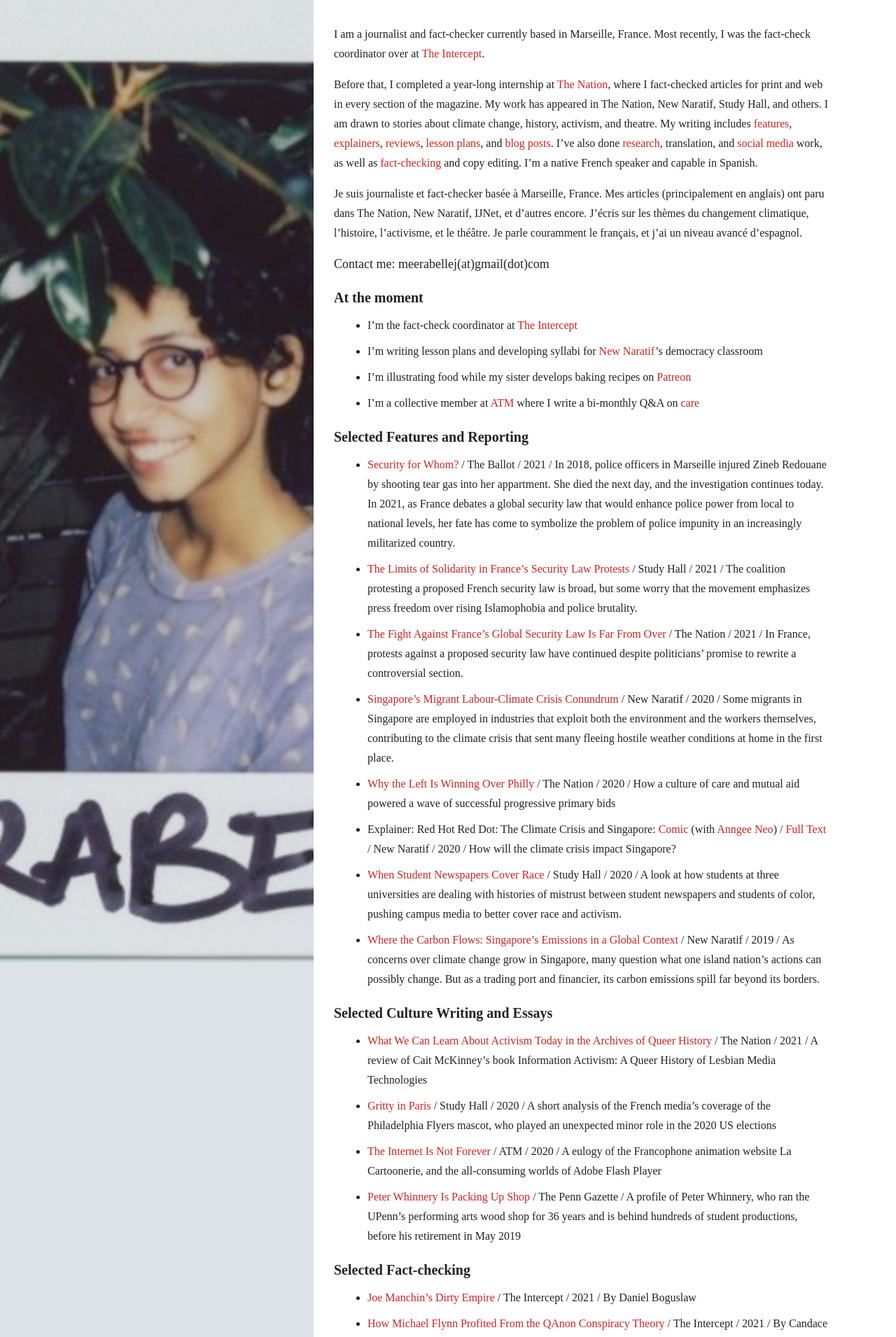
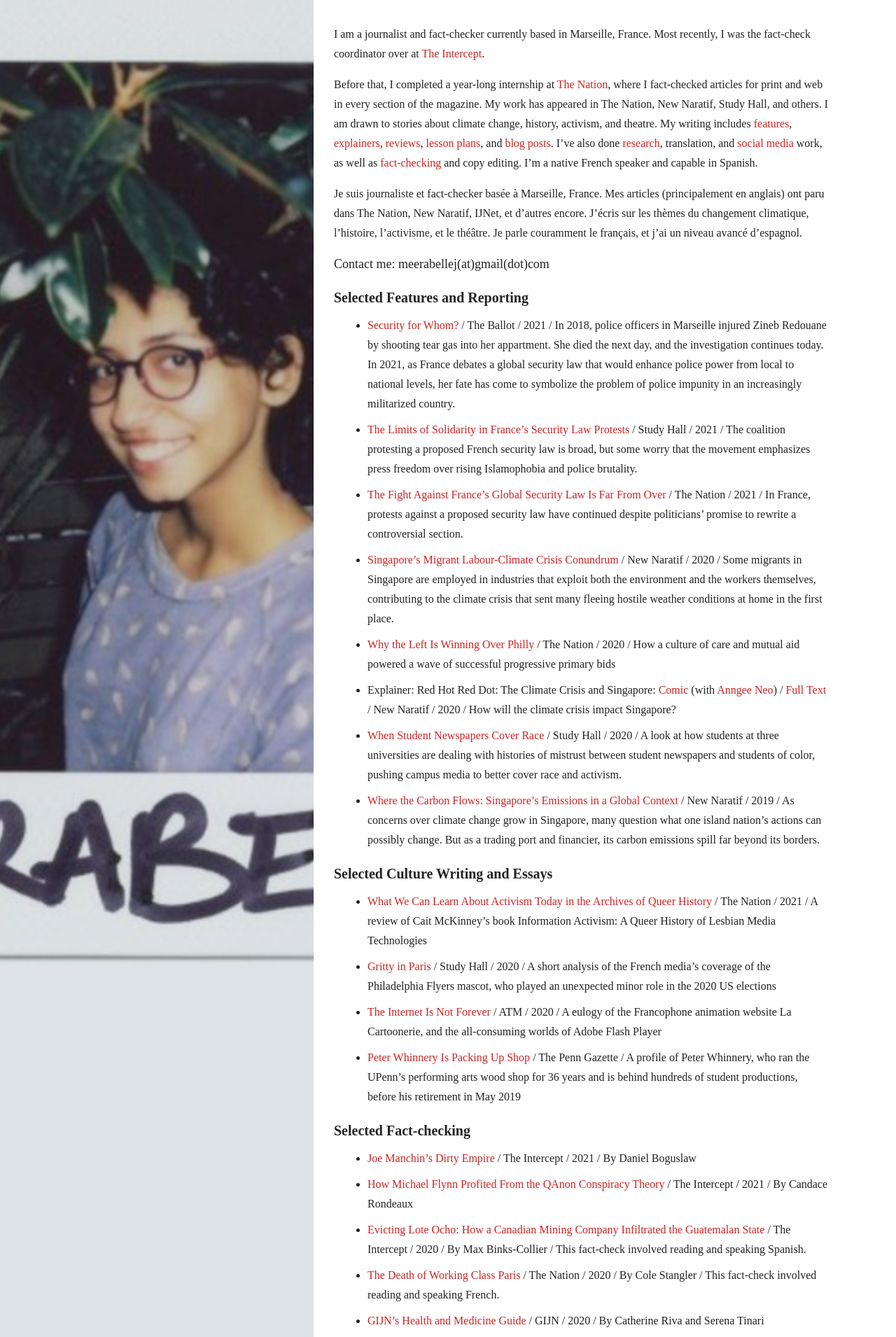
Before and after one commit to meerabellejesuthasan/meerabellejesuthasan.github.io, a Jekyll site: the page built from index.md, in a window 1280 px wide. Shown: the top 1910 px of the page at 70% size. Built offline with Jekyll 4.4.1, drawn with Linux system fonts in a browser that asks for light colours; nearby versions of some CDN libraries; some web fonts are replaced; Markdown is read by kramdown in place of the engine named in the settings.

Commit message:
Update index.md

```diff
--- a/index.md
+++ b/index.md
@@ -8,12 +8,6 @@ Before that, I completed a year-long internship at [The Nation](https://thenatio
 Je suis journaliste et fact-checker basée à Marseille, France. Mes articles (principalement en anglais) ont paru dans The Nation, New Naratif, IJNet, et d'autres encore. J'écris sur les thèmes du changement climatique, l'histoire, l'activisme, et le théâtre. Je parle couramment le français, et j'ai un niveau avancé d'espagnol.
 
 ## Contact me: meerabellej(at)gmail(dot)com
-
-<h1>At the moment</h1>
-* I'm the fact-check coordinator at [The Intercept](http://theintercept.com/)
-* I'm writing lesson plans and developing syllabi for [New Naratif](https://newnaratif.com/)'s democracy classroom
-* I'm illustrating food while my sister develops baking recipes on [Patreon](https://www.patreon.com/cocobelle)
-* I'm a collective member at [ATM](https://www.atm-magazine.com/) where I write a bi-monthly Q&A on [care](https://www.atm-magazine.com/online/who-cares-3)
 
 <h1 id="writing">Selected Features and Reporting </h1>
 * [Security for Whom?](https://www.theballot.world/articles/security-for-who) / The Ballot / 2021 / In 2018, police officers in Marseille injured Zineb Redouane by shooting tear gas into her appartment. She died the next day, and the investigation continues today. In 2021, as France debates a global security law that would enhance police power from local to national levels, her fate has come to symbolize the problem of police impunity in an increasingly militarized country.
```
